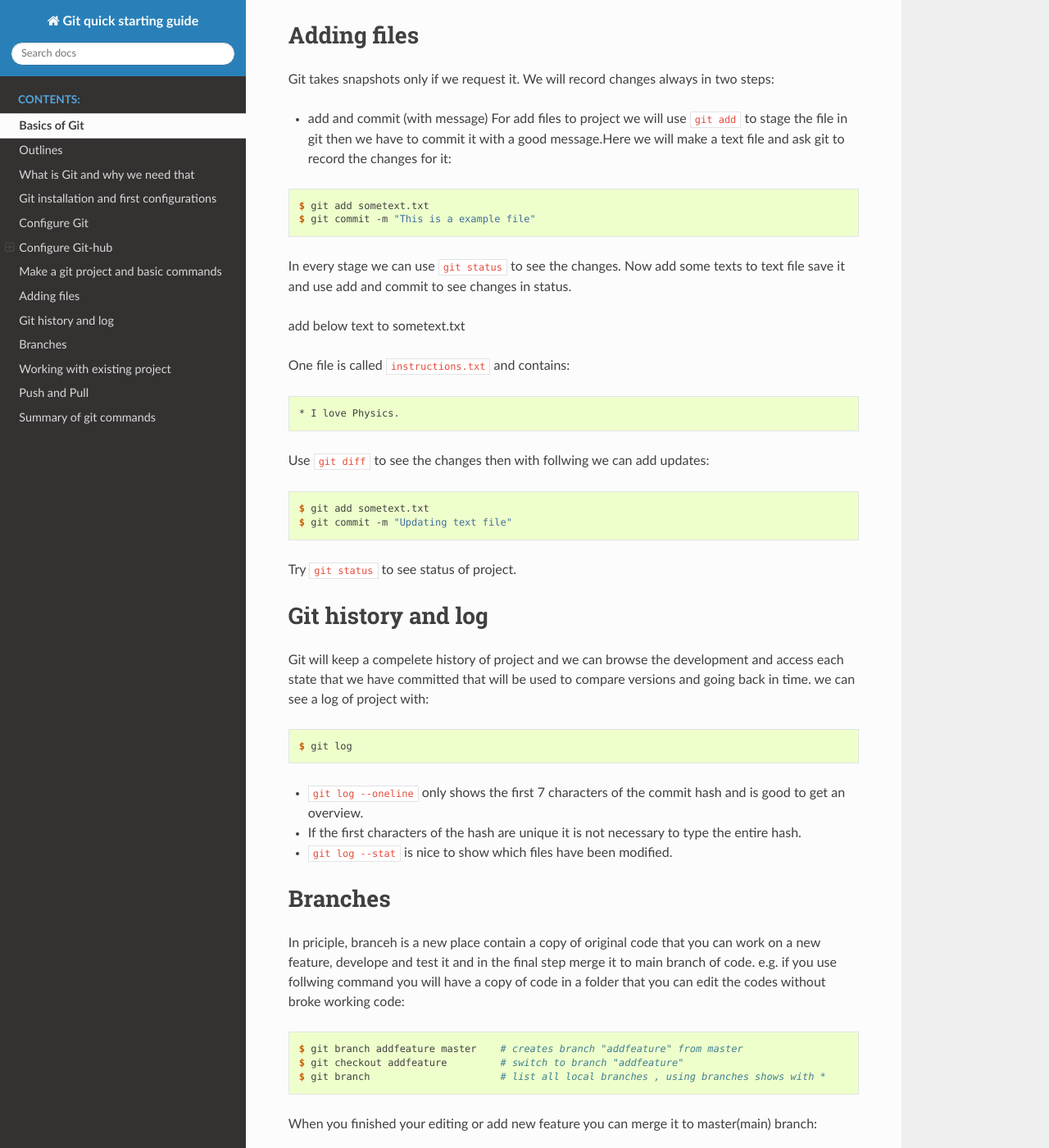
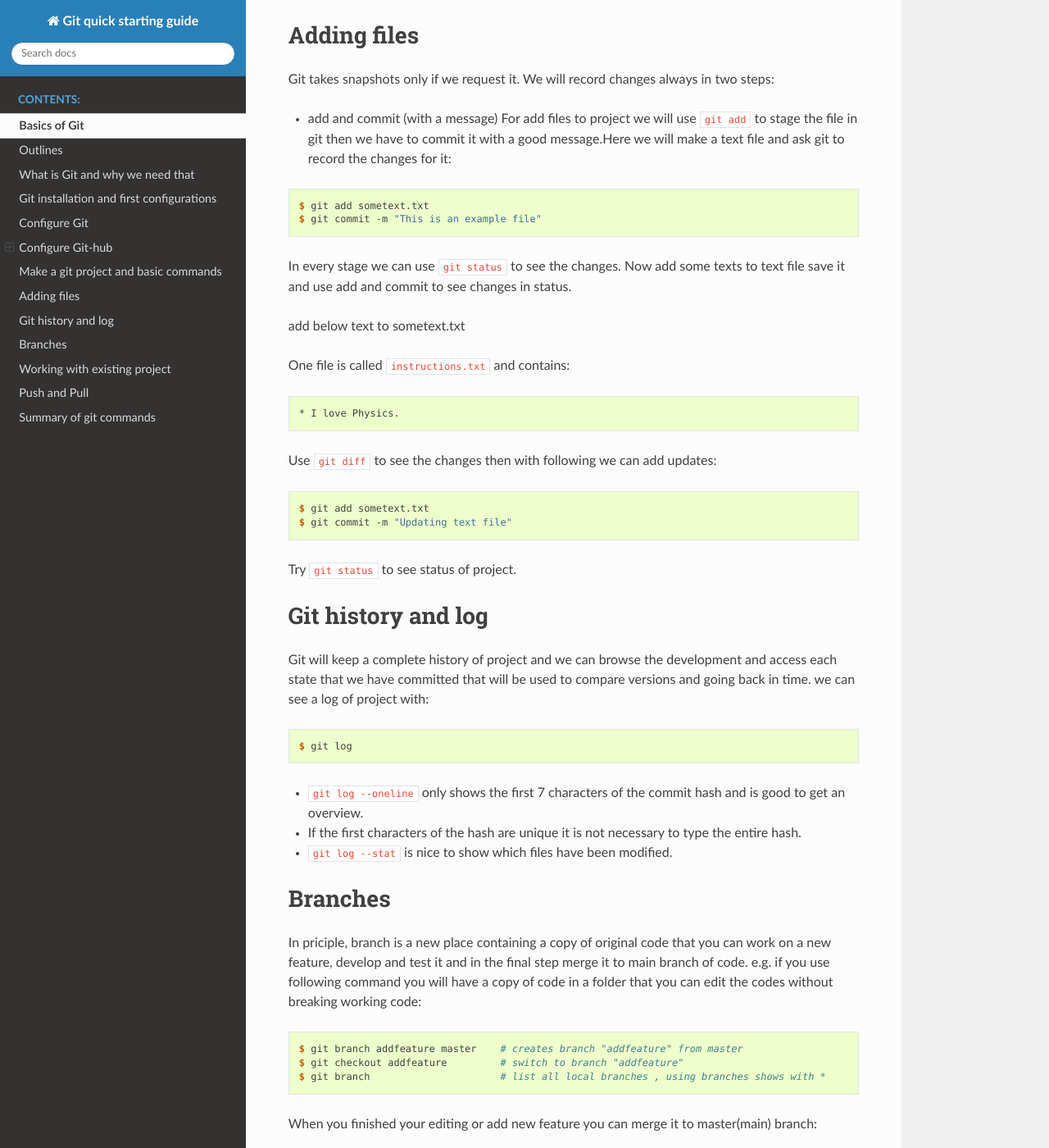
Before and after one commit to mbagheri20/git-quick-start, a Sphinx documentation site: the page built from doc/introduction.md, in a window 1280 px wide and 1400 px high, scrolled down 1910 px. Shown: the whole window at 82% size. Built offline with Sphinx 7.4.7 and the Read the Docs theme 2.0.0, drawn with Linux system fonts in a browser that asks for light colours; some of the changed text lies outside the part shown.

Commit message:
update doc

````diff
--- a/doc/conf.py
+++ b/doc/conf.py
@@ -33,7 +33,10 @@
 # Add any Sphinx extension module names here, as strings. They can be
 # extensions coming with Sphinx (named 'sphinx.ext.*') or your custom
 # ones.
-extensions = ['myst_parser']
+extensions = [
+    'myst_parser'
+    'sphinx_copybutton'
+]
 
 source_suffix = ['.rst', '.md']
 #source_suffix = '.rst'
--- a/doc/introduction.md
+++ b/doc/introduction.md
@@ -32,7 +32,7 @@
 ```
 
 ## Configure Git
-With the following you can have minimal configurations in git contains name email and your favorite editor that here we selected nano. You can select everything you want.
+With the following you can have minimal configurations in git contains name, email and your favorite editor that here we selected nano. You can select everything you want.
 ```console
 $ git config --global user.name "Your Name"
 $ git config --global user.email yourname@example.com
@@ -75,12 +75,12 @@
 
 ## Adding files
 Git takes snapshots only if we request it. We will record changes always in two steps:
-- add and commit (with message)
+- add and commit (with a message)
 For add files to project we will use `git add` to stage the file in git then we have to commit it with a good message.Here we will make a text file and ask git to record the changes for it:
 
 ```console
 $ git add sometext.txt
-$ git commit -m "This is a example file"
+$ git commit -m "This is an example file"
 ```
 In every stage we can use `git status` to see the changes.
 Now add some texts to text file save it and use add and commit to see changes in status.
@@ -92,7 +92,7 @@
 ```shell
 * I love Physics.
 ```
-Use `git diff` to see the changes then with follwing we can add updates:
+Use `git diff` to see the changes then with following we can add updates:
 
 ```console
 $ git add sometext.txt
@@ -102,7 +102,7 @@
 
 ## Git history and log
 
-Git will keep a compelete history of project and we can browse the development and access each state that we have committed that will be used to compare versions and going back in time. we can see a log of project with:
+Git will keep a complete history of project and we can browse the development and access each state that we have committed that will be used to compare versions and going back in time. we can see a log of project with:
 
 ```console
 $ git log
@@ -116,8 +116,8 @@
 
 ## Branches
 
-In priciple, branceh is a new place contain a copy of original code that you can work on a new feature, develope and test it and in the final step merge it to main branch of code.
-e.g. if you use follwing command you will have a copy of code in a folder that you can edit the codes without broke working code:
+In priciple, branch is a new place containing a copy of original code that you can work on a new feature, develop and test it and in the final step merge it to main branch of code.
+e.g. if you use following command you will have a copy of code in a folder that you can edit the codes without breaking working code:
 
 ```console
 $ git branch addfeature master    # creates branch "addfeature" from master
````
Also changed, not shown: other parts of doc/introduction.md (+5 -5 lines).
